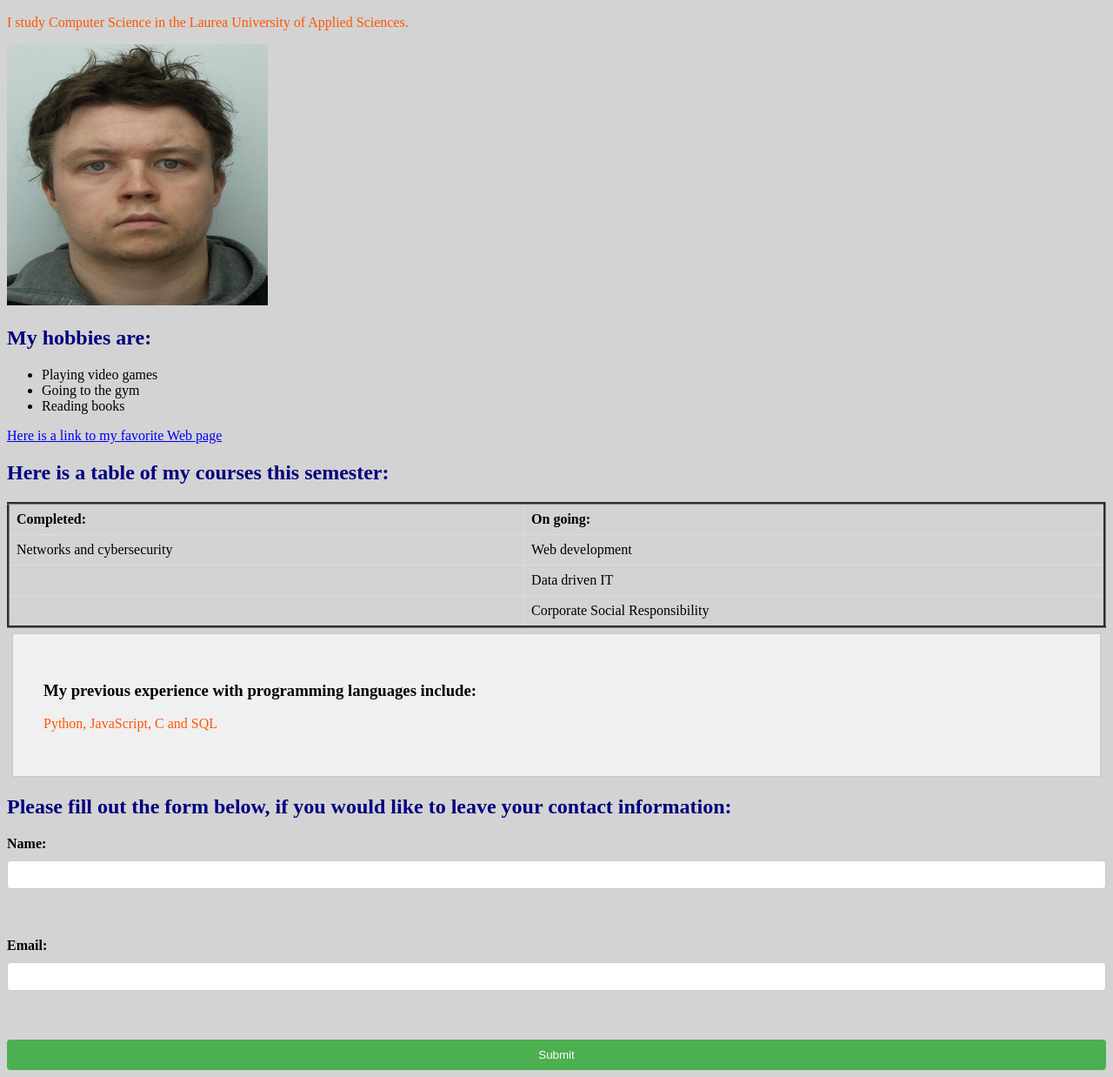
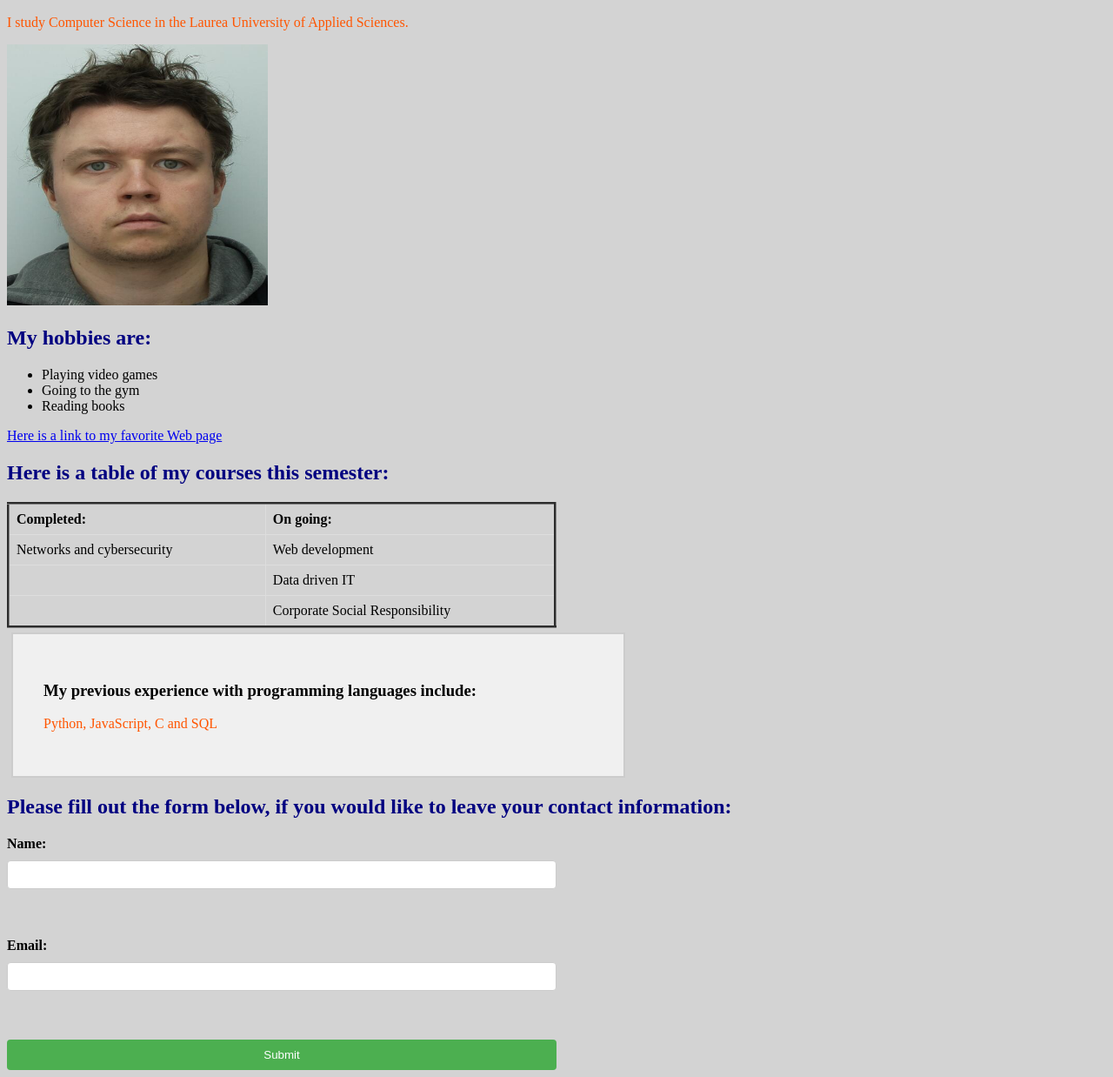
Before and after one commit to Eemk15/web_site_dev_course_autumn_2026, a plain HTML site: page WS_02/index.html in a window 1280 px wide. Shown: the part 57-1295 px from the top of the page at 87% size. Drawn offline with Linux system fonts and the light colour scheme.

Commit message:
more styling

```diff
--- a/WS_02/styles.css
+++ b/WS_02/styles.css
@@ -15,10 +15,11 @@ h1 {
     margin: 5px;
     background-color: #f0f0f0;
     border: 2px solid #ccc;
+    width: 50%;
 }
 
 table {
-    width: 100%;
+    width: 50%;
     border-collapse: collapse;
 }
 
@@ -32,6 +33,7 @@ form {
     display: flex;
     flex-direction: column;
     gap: 10px;
+    width: 50%;
 }
 
 label {
```
